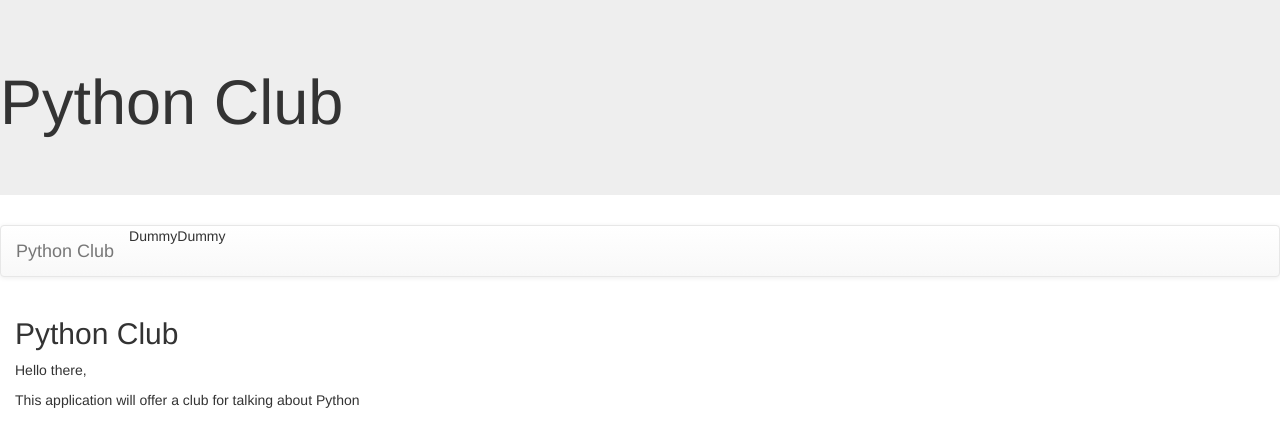
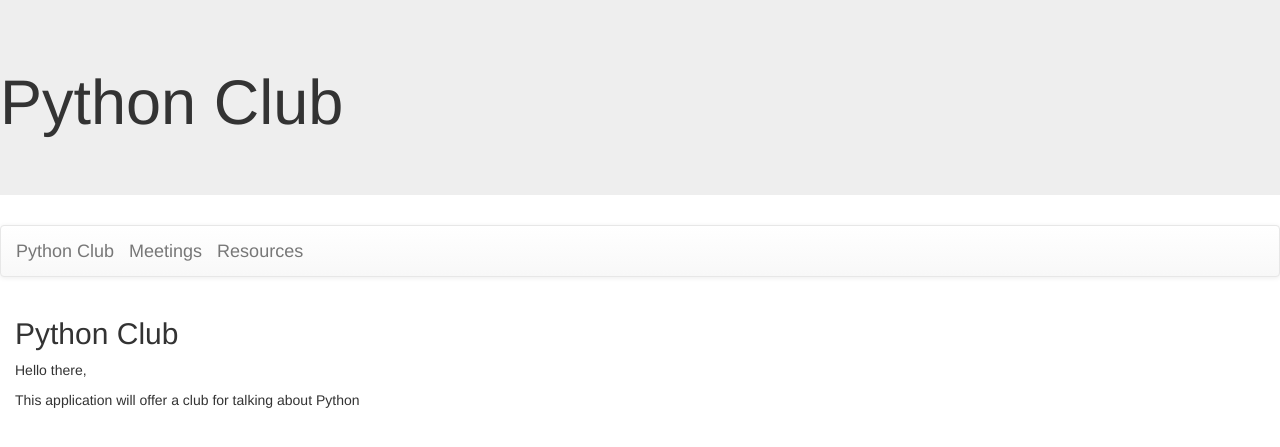
Before and after one commit to ted-miller92/PythonClub2021, a Django app: page /club/ in a window 1280 px wide. Shown: the top 447 px of the page. Run offline with Django 3.2, Linux system fonts and the light colour scheme; some libraries are stand-ins or nearby versions.

Commit message:
First commit for Resources Views

```diff
--- a/club/templates/base.html
+++ b/club/templates/base.html
@@ -16,8 +16,8 @@
           <a class="navbar-brand" href="{% url 'index' %}">Python Club</a>
         </div>
         <ul class="nav navbar-nav">
-<li>Dummy</li>
-<li>Dummy</li>
+          <li><a class="navbar-brand" href="{% url 'meetings' %}">Meetings</a></li>
+          <li><a class="navbar-brand" href="{% url 'resources' %}">Resources</a></li>
         </ul>
       </div>
     </nav>
--- a/club/urls.py
+++ b/club/urls.py
@@ -3,4 +3,7 @@ from . import views
 
 urlpatterns = [
     path('', views.index, name='index'),
+    path('resources/', views.resources, name='resources'),
+    path('meetings/', views.meetings, name='meetings'),
+
 ]
--- a/club/views.py
+++ b/club/views.py
@@ -1,5 +1,14 @@
 from django.shortcuts import render
+from .models import Meeting, MeetingMinutes, Resource, Event
 
 # Create your views here.
 def index(request):
     return render(request, 'club/index.html')
+
+def resources(request):
+    resource_list=Resource.objects.all()
+    return render(request, 'club/resources.html', {'resource_list' : resource_list})
+
+def meetings(request):
+    meeting_list=Meeting.objects.all()
+    return render(request, 'club/meetings.html', {'meeting_list' : meeting_list})
```
Also changed, not shown: club/templates/club/meetings.html (added, +9 -0 lines), club/templates/club/resources.html (added, +9 -0 lines). Lines whose indentation alone changed are shown as unchanged.
